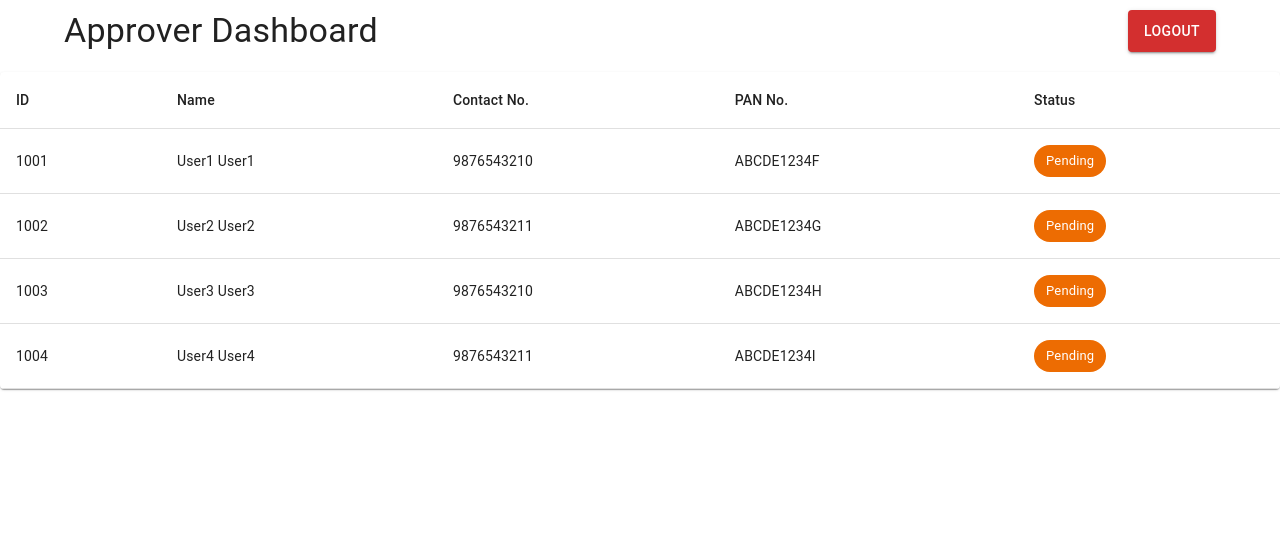
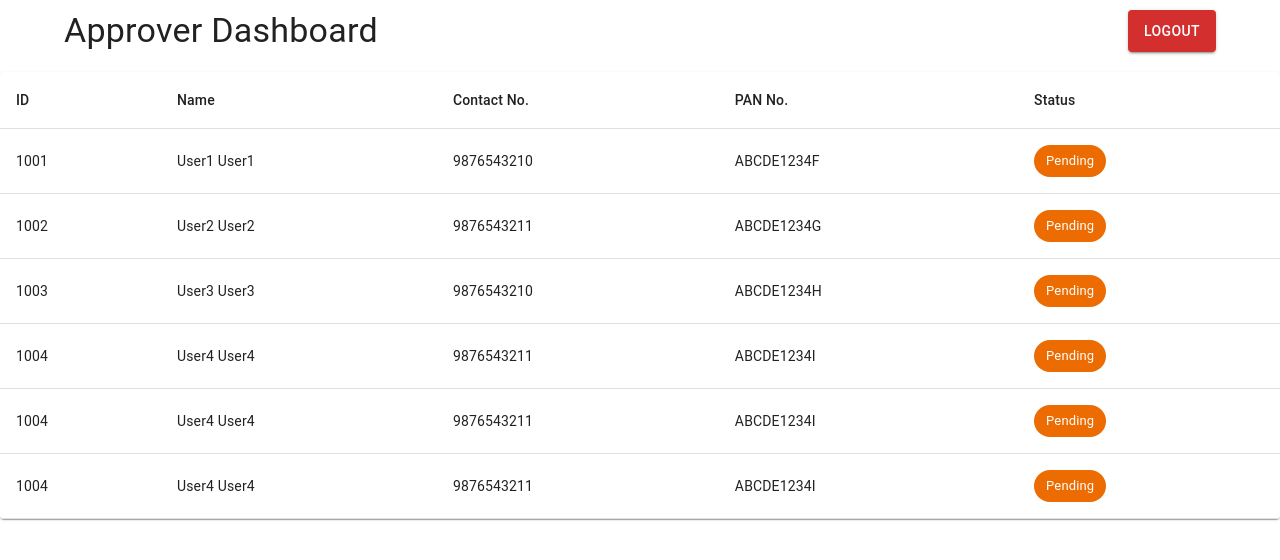
Before and after one commit to developerHarshal/HCLHackathon-2026, a Next.js app in the folder hcl-hackathon/: page /approver/dashboard in a window 1280 px wide. Shown: the top 560 px of the page. Built offline with nearby package versions, Linux system fonts and the light colour scheme; what @mui/material-nextjs would draw is missing.

Commit message:
dashboard changes

```diff
--- a/hcl-hackathon/src/component/dashboard.js
+++ b/hcl-hackathon/src/component/dashboard.js
@@ -23,6 +23,7 @@ const Dashboard = () => {
   const [data, setData] = useState(null);
   const [open, setOpen] = useState(false);
   const [rowData, setRowData] = useState(null);
+  const [creditScore, setCreditScore] = useState(null);
 
   const handleLogout = () => {
     console.log("In handleLogout");
@@ -36,12 +37,19 @@ const Dashboard = () => {
     setOpen(true);
   }
 
+  const handleCreditScore = (rowData) => {
+    console.log("In handleCreditScore");
+    setCreditScore(rowData.creditScore);
+  }
+
   useEffect(() => {
     setData([
-      { id: 1001, name: "User1 User1", contactNo: "9876543210", panNo: "ABCDE1234F", status: "Pending" },
-      { id: 1002, name: "User2 User2", contactNo: "9876543211", panNo: "ABCDE1234G", status: "Pending" },
-      { id: 1003, name: "User3 User3", contactNo: "9876543210", panNo: "ABCDE1234H", status: "Pending" },
-      { id: 1004, name: "User4 User4", contactNo: "9876543211", panNo: "ABCDE1234I", status: "Pending" },
+      { id: 1001, name: "User1 User1", contactNo: "9876543210", panNo: "ABCDE1234F", status: "Pending", email: "abc@gmail.com", occupation: "Private Job", income: "190000", age: "21", creditScore: "810" },
+      { id: 1002, name: "User2 User2", contactNo: "9876543211", panNo: "ABCDE1234G", status: "Pending", email: "abc@gmail.com", occupation: "Private Job", income: "250000", age: "21", creditScore: "810" },
+      { id: 1003, name: "User3 User3", contactNo: "9876543210", panNo: "ABCDE1234H", status: "Pending", email: "abc@gmail.com", occupation: "Private Job", income: "400000", age: "21", creditScore: "810" },
+      { id: 1004, name: "User4 User4", contactNo: "9876543211", panNo: "ABCDE1234I", status: "Pending", email: "abc@gmail.com", occupation: "Private Job", income: "550000", age: "21", creditScore: "810" },
+      { id: 1004, name: "User4 User4", contactNo: "9876543211", panNo: "ABCDE1234I", status: "Pending", email: "abc@gmail.com", occupation: "Private Job", income: "550000", age: "17", creditScore: "810" },
+      { id: 1004, name: "User4 User4", contactNo: "9876543211", panNo: "ABCDE1234I", status: "Pending", email: "abc@gmail.com", occupation: "Private Job", income: "550000", age: "21", creditScore: "750" },
     ]);
   }, [])
 
@@ -101,31 +109,61 @@ const Dashboard = () => {
             left: 200
           }}
         >
+          <Typography variant="h4" sx={{ margin: "10px 0 10px 135px" }}>Application: {rowData?.id}</Typography>
           <Table>
             <TableBody>
               <TableRow>
-                <TableCell>
-                  ID: {rowData?.id}
-                </TableCell>
-                <TableCell>
+                <TableCell sx={{ border: "none"}}>
                   Name: {rowData?.name}
                 </TableCell>
-                <TableCell>
+                <TableCell sx={{ border: "none"}}>
                   Contact No: {rowData?.contactNo}
+                </TableCell>
+                <TableCell sx={{ border: "none"}}>
+                  Email: {rowData?.email}
                 </TableCell>
               </TableRow>
               <TableRow>
-                <TableCell>
+                <TableCell sx={{ border: "none"}}>
                   PAN NO: {rowData?.panNo}
                 </TableCell>
-                <TableCell>
-                  Status: {rowData?.status}
+                <TableCell sx={{ border: "none"}}>
+                  Occupation: {rowData?.occupation}
                 </TableCell>
-                <TableCell>
+                <TableCell sx={{ border: "none"}}>
+                  Annual Incom: {rowData?.income}
+                </TableCell>
+              </TableRow>
+              <TableRow>
+                <TableCell sx={{ border: "none"}}>
+                  Age: {rowData?.age}
+                </TableCell>
+                <TableCell sx={{ border: "none"}}>
+                </TableCell>
+                <TableCell sx={{ border: "none"}}>
                 </TableCell>
               </TableRow>
             </TableBody>
           </Table>
+          <Container style={{ margin: "10px 0 10px 135px" }}>
+            <Button variant="contained" color="error" onClick={() => handleCreditScore(rowData)}>
+              Fetch Credit score
+            </Button>
+          </Container>
+          {
+            // creditScore ?
+            //   <Container style={{ margin: "10px 0 10px 135px" }}>
+            //     <TextField fullWidth label="Credit Score" margin="normal" disabled value={creditScore ? creditScore : ""} />
+            //     <TextField fullWidth label="Credit limit" margin="normal" />
+            //     <Button variant="contained">
+            //       Approve
+            //     </Button>
+            //     <Button variant="contained" color="error">
+            //       Reject
+            //     </Button>
+            //   </Container>
+            // : <></>
+          }
         </Box>
       </Modal>
     </>
```
